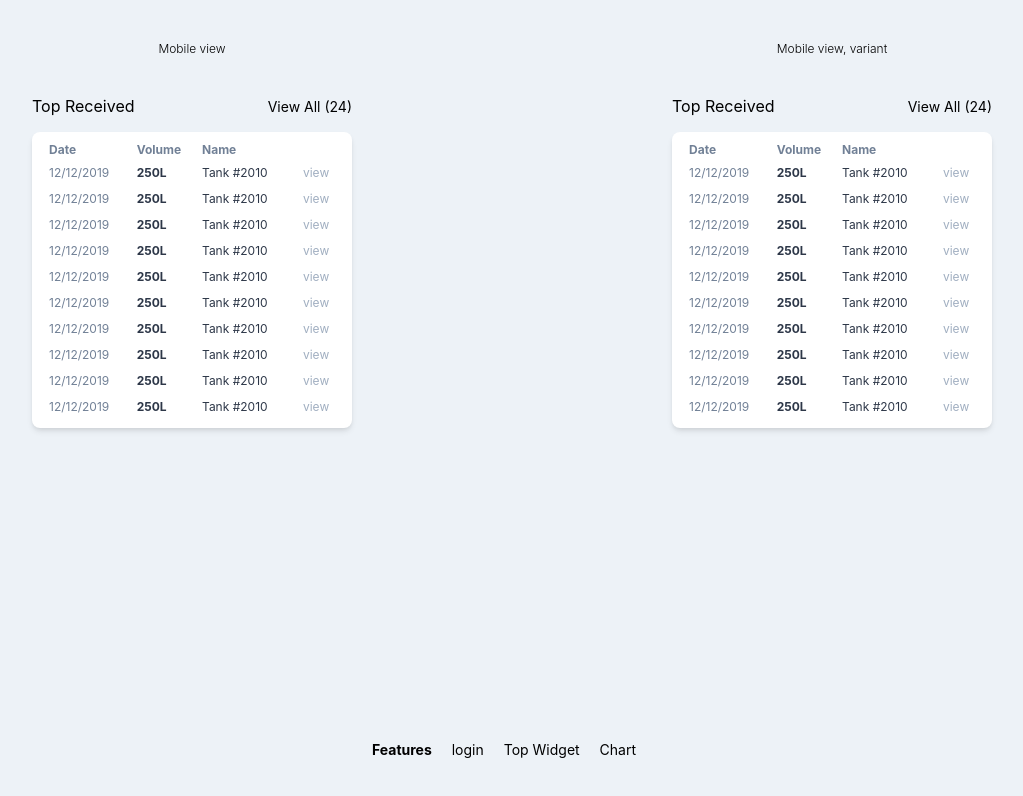
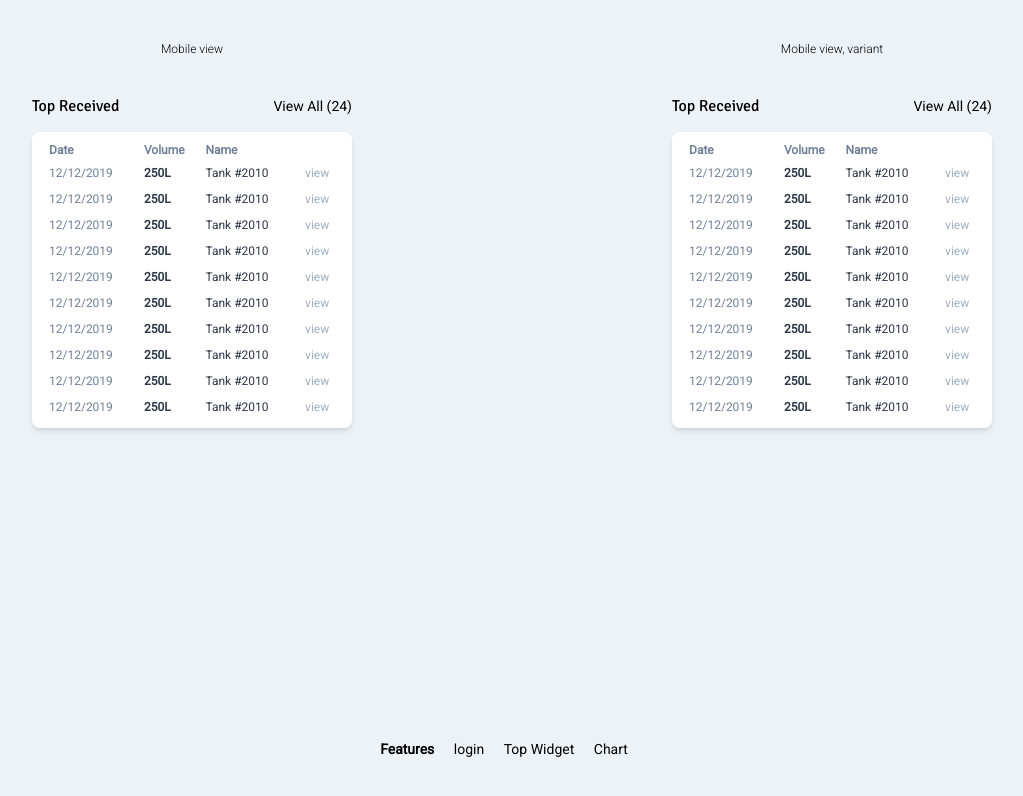
Before and after one commit to harrysaputra/katsanaiot, a website: page public/topwidget.html in a window 1280 px wide. Shown: the whole page, without its empty margins (128-1151 px from the left). Drawn offline with Linux system fonts and the light colour scheme.

Commit message:
Update font

```diff
--- a/public/tailwind.css
+++ b/public/tailwind.css
@@ -1,4 +1,12 @@
 @tailwind base;
+
+body {
+    @apply font-body;
+}
+
+h1,h2,h3,h4,h5 {
+    @apply font-title;
+}
 
 @tailwind components;
 
--- a/public/topwidget.html
+++ b/public/topwidget.html
@@ -5,6 +5,8 @@
   <meta name="viewport" content="width=device-width, initial-scale=1, shrink-to-fit=no">
   <link rel="icon" type="image/png" sizes="32x32" href="/favicon-32x32.png">
   <link rel="icon" type="image/png" sizes="16x16" href="/favicon-16x16.png">
+  <link href="https://fonts.googleapis.com/css?family=Signika&display=swap" rel="stylesheet">
+  <link href="https://fonts.googleapis.com/css?family=Roboto:300,400&display=swap" rel="stylesheet">
   <link rel="stylesheet" href="build/tailwind.css">
   <script src="jquery.js"></script>
   <title>Welcome to Tailwind!</title>
--- a/tailwind.config.js
+++ b/tailwind.config.js
@@ -1,5 +1,9 @@
 module.exports = {
   theme: {
+    fontFamily: {
+      'body' : 'Roboto',
+      'title' : 'Signika',
+    },
     extend: {},
   },
   variants: {},
```
Also changed, not shown: public/chart.html (+2 -0 lines), public/index.html (+2 -0 lines), public/build/tailwind.css.
